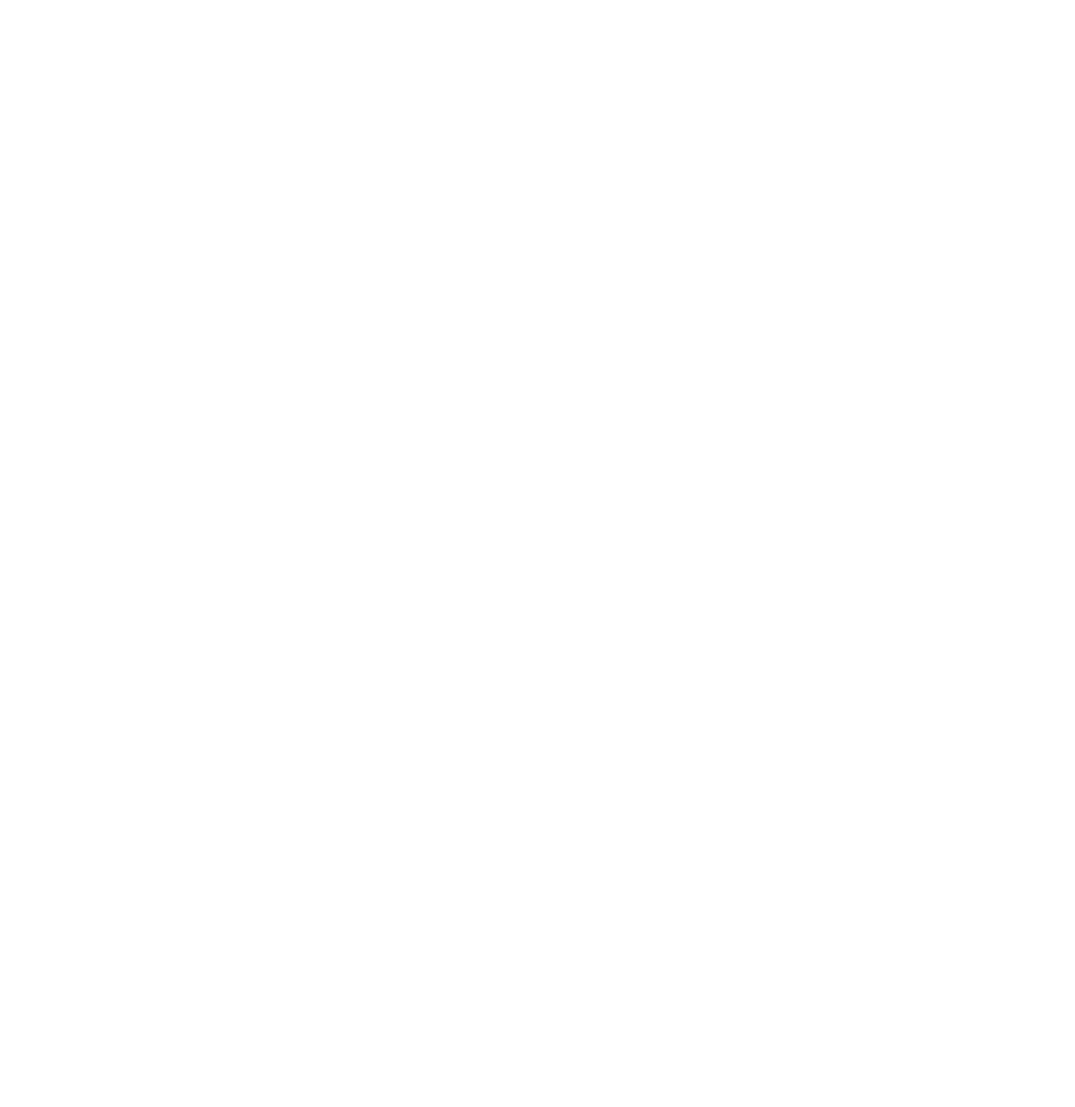
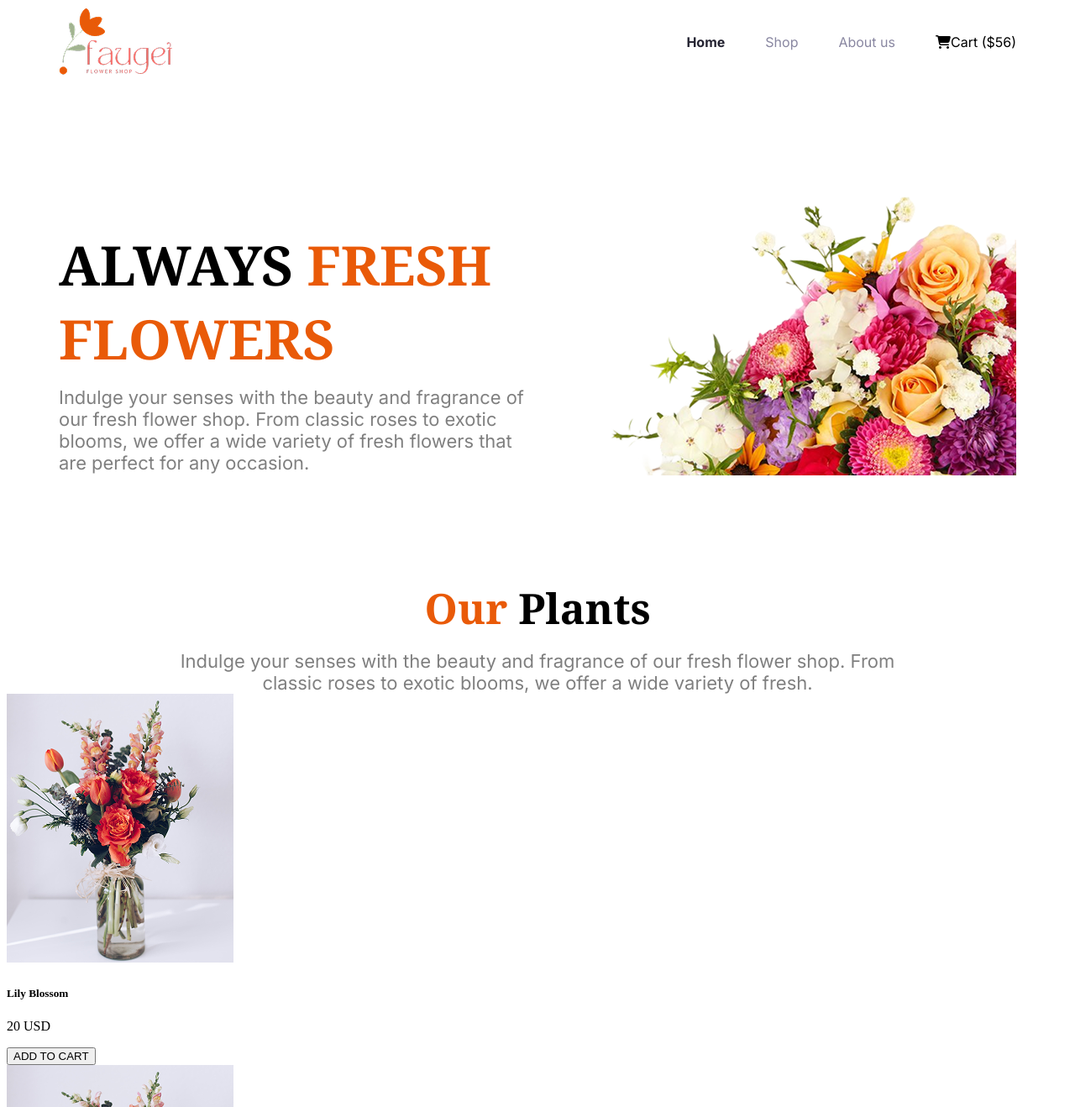
Before and after one commit to ShahreaAhmed/2nd-Assignment-B12A02, a plain HTML site: page index.html in a window 1280 px wide. Shown: the top 1318 px of the page at 84% size. Before the commit the page ends 800 px from the top, so only its background shows below. Drawn offline with Linux system fonts and the light colour scheme.

Commit message:
added product card

```diff
--- a/index.html
+++ b/index.html
@@ -1,19 +1,107 @@
 <!DOCTYPE html>
 <html lang="en">
+
 <head>
     <meta charset="UTF-8">
     <meta name="viewport" content="width=device-width, initial-scale=1.0">
+    <!-- <script src="https://cdn.jsdelivr.net/npm/@tailwindcss/browser@4"></script> -->
     <title>My Second Assignment</title>
+    <link rel="stylesheet" href="styles/assignment.css">
+    <script src="https://kit.fontawesome.com/e069a9dd32.js" crossorigin="anonymous"></script>
 </head>
+
 <body>
-    <header>
-
+    <header class="nav-and-banner">
+        <section class="navbar">
+            <nav class="navbar-section display-flex">
+                <img src="assets/logo.png" alt="">
+                <ul class="menu-items display-flex">
+                    <div class="navbar-tab display-flex">
+                        <li class="nav-list"><a href="" class="nav-link home-tab inter-font">Home</a></li>
+                        <li class="nav-list"><a href="" class="nav-link shop-and-about-tab inter-font">Shop</a></li>
+                        <li class="nav-list"><a href="" class="nav-link shop-and-about-tab inter-font">About us</a></li>
+                    </div>
+                    <div>
+                        <li class="cart-icon-and-tab"><a href="" class="nav-link cart-tab inter-font"><i
+                                    class="fa-solid fa-cart-shopping"></i>Cart ($56)</a></li>
+                    </div>
+                </ul>
+            </nav>
+        </section>
+        <section class="banner display-flex">
+            <div class="banner-content">
+                <h1 class="banner-title noto-serif-font">ALWAYS <span class="span-color">FRESH FLOWERS</span></h1>
+                <p class="banner-description inter-font">Indulge your senses with the beauty and fragrance of our fresh
+                    flower shop. From classic roses to exotic blooms, we offer a wide variety of fresh flowers that <br>
+                    are perfect for any occasion. </p>
+            </div>
+            <div>
+                <img src="assets/hero-flower.png" alt="">
+            </div>
+        </section>
     </header>
     <main>
+        <section class="main-content-section">
+            <div class="plants-title-description">
+            <h2 class="plants-title noto-serif-font"><span class="span-color">Our</span> Plants</h2>
+            <p class="plants-description inter-font">Indulge your senses with the beauty and fragrance of our fresh flower shop. From classic roses to exotic blooms, we offer a wide variety of fresh.</p>
+        </div>
+        </section>
+        <section>
+            <div class="product-card">
+                <img src="assets/sample-flower-image.png" alt="">
+                <h5>Lily Blossom</h5>
+                <p>20 USD</p>
+                <button>ADD TO CART</button>
+            </div>
+            <div class="product-card">
+                <img src="assets/sample-flower-image.png" alt="">
+                <h5>Lily Blossom</h5>
+                <p>20 USD</p>
+                <button>ADD TO CART</button>
+            </div>
+            <div class="product-card">
+                <img src="assets/sample-flower-image.png" alt="">
+                <h5>Lily Blossom</h5>
+                <p>20 USD</p>
+                <button>ADD TO CART</button>
+            </div>
+            <div class="product-card">
+                <img src="assets/sample-flower-image.png" alt="">
+                <h5>Lily Blossom</h5>
+                <p>20 USD</p>
+                <button>ADD TO CART</button>
+            </div>
+            <div class="product-card">
+                <img src="assets/sample-flower-image.png" alt="">
+                <h5>Lily Blossom</h5>
+                <p>20 USD</p>
+                <button>ADD TO CART</button>
+            </div>
+            <div class="product-card">
+                <img src="assets/sample-flower-image.png" alt="">
+                <h5>Lily Blossom</h5>
+                <p>20 USD</p>
+                <button>ADD TO CART</button>
+            </div>
+            <div class="product-card">
+                <img src="assets/sample-flower-image.png" alt="">
+                <h5>Lily Blossom</h5>
+                <p>20 USD</p>
+                <button>ADD TO CART</button>
+            </div>
+            <div class="product-card">
+                <img src="assets/sample-flower-image.png" alt="">
+                <h5>Lily Blossom</h5>
+                <p>20 USD</p>
+                <button>ADD TO CART</button>
+            </div>
+        </section>
 
     </main>
     <footer>
 
     </footer>
 </body>
+
 </html>
--- /dev/null
+++ b/styles/assignment.css
@@ -0,0 +1,164 @@
+@import url('https://fonts.googleapis.com/css2?family=Inter:ital,opsz,wght@0,14..32,100..900;1,14..32,100..900&family=Noto+Serif:ital,wght@0,100..900;1,100..900&display=swap');
+
+
+.inter-font{
+  font-family: "Inter", sans-serif;
+  font-optical-sizing: auto;
+  font-style: normal;
+}
+
+.noto-serif-font{
+  font-family: "Noto Serif", serif;
+  font-optical-sizing: auto;
+  font-style: normal;
+}
+
+.navbar-section{
+    display: flex;
+}
+
+
+/* shared style */
+.display-flex{
+    display: flex;
+}
+.span-color{
+    color: #E95A08;
+}
+
+/* header style */
+
+/* navber related style */
+.navbar-section{
+    justify-content: space-between;
+}
+.nav-list{
+    list-style: none;
+    margin-right: 48px;
+}
+.nav-link{
+    text-decoration: none;
+}
+.menu{
+    align-items: center;
+    margin: 0 auto;
+}
+.menu-items, .nav-link, .banner{
+    align-items: center;
+}
+
+.navbar-section, .banner{
+    max-width: 1140px;
+    margin: 0 auto;
+}
+.shopping-cart{
+    width: 45px;
+    height: 45px;
+}
+.cart-icon-and-tab{
+    margin-right: 0px;
+    list-style: none;
+}
+.home-tab{
+    font-size: 1rem;
+    font-weight: bold;
+    color: #252432;
+}
+.shop-and-about-tab{
+    font-size: 1rem;
+    font-weight: 400;
+    color: #8987A1;
+}
+.cart-tab{
+    font-size: 1rem;
+    font-weight: 400;
+    color: #000000;
+}
+.banner{
+    margin-top: 120px;
+}
+.banner-title{
+    font-size: 4.06rem;
+    font-weight: bold;
+    margin-bottom: 0px;
+}
+.banner-description{
+    color: rgba(0, 0, 0, 0.5);
+    font-size: 1.37rem;
+    font-weight: 400;
+    margin-top: 13px;
+    margin-bottom: 0px;
+}
+/* Plants section style/main */
+/* .main-content-section{
+    max-width: 1140px;
+    margin: 0 auto;
+} */
+.plants-title-description{
+    margin: 0 auto;
+    text-align: center;
+}
+.plants-title{
+    font-size: 3.125rem;
+    font-weight: bold;
+    margin-top: 120px;
+    margin-bottom: 16px;
+}
+.plants-description{
+    color: rgba(0, 0, 0, 0.5);
+    font-size: 1.375rem;
+    font-weight: 400;
+    font-size: 1.375rem;
+    font-weight: 400;
+    max-width: 888px;
+    margin: 0 auto;
+}
+
+
+
+/* Mobile Device Responsiveness */
+@media screen and (max-width:576px){
+    .home-tab,
+    .shop-and-about-tab{
+        display: none;
+    }
+    .banner{
+        grid-template-columns: repeat(1 1fr);
+        flex-direction: column-reverse;
+    }
+    .navbar{
+        max-width: 361px;
+        margin: 0 auto;
+    }
+    .banner img{
+        width: 100%;
+    }
+    .banner{
+        margin-top: 28px;
+    }
+    .banner-title{
+    font-size: 2rem;
+    margin-top: 28px;
+
+}
+    .banner-description{
+    font-size: 0.875rem;
+    margin-bottom: 0px;
+}
+.banner-content{
+    max-width: 361px;
+}
+/* plants section responsive */
+.plants-title{
+    font-size: 1.5rem;
+    margin-top: 65px;
+
+}
+.plants-description{
+    font-size: 0.875rem;
+    max-width: 336px;
+
+}
+
+
+}
```
Also changed, not shown: assets/shopping cart.png (added).
